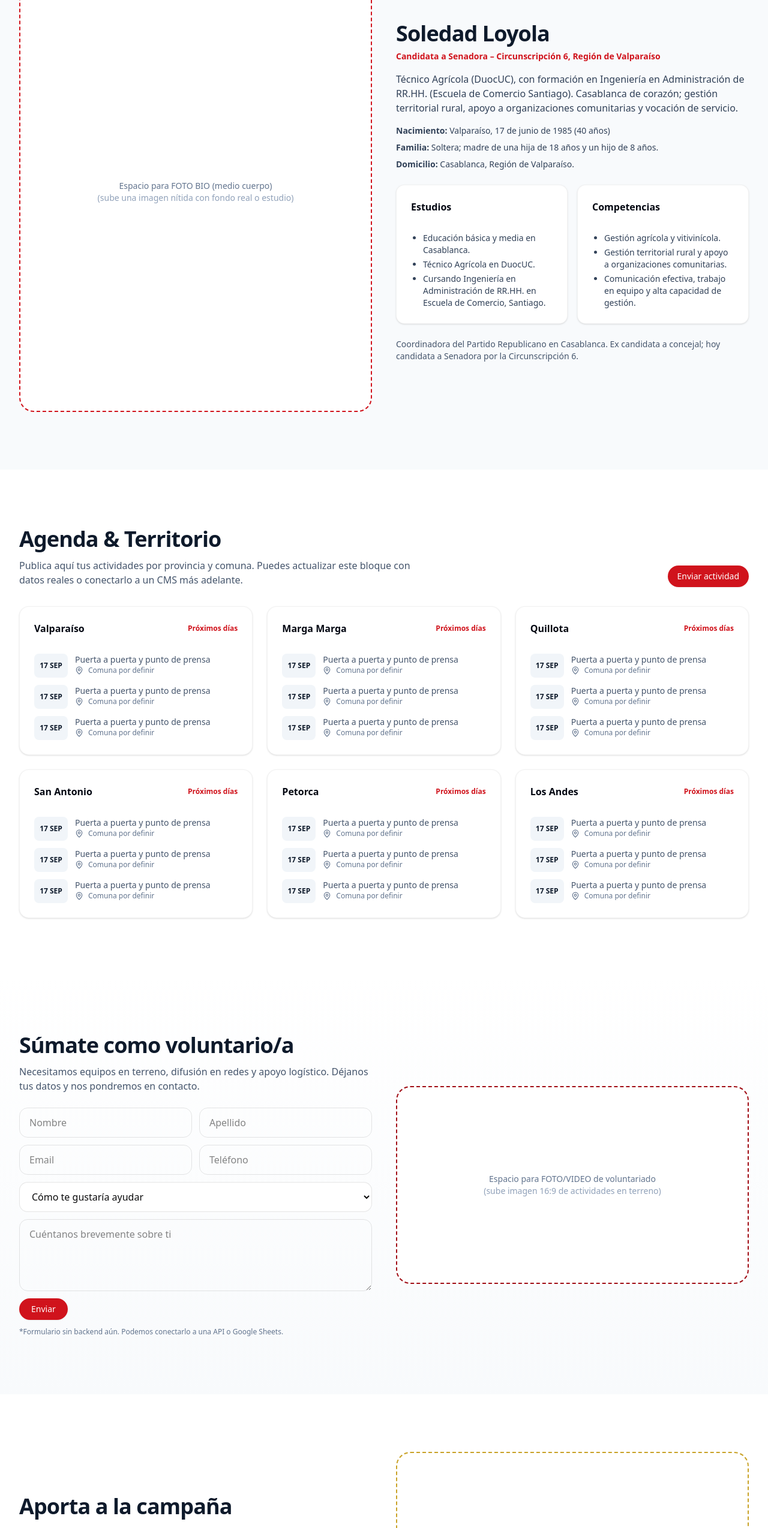
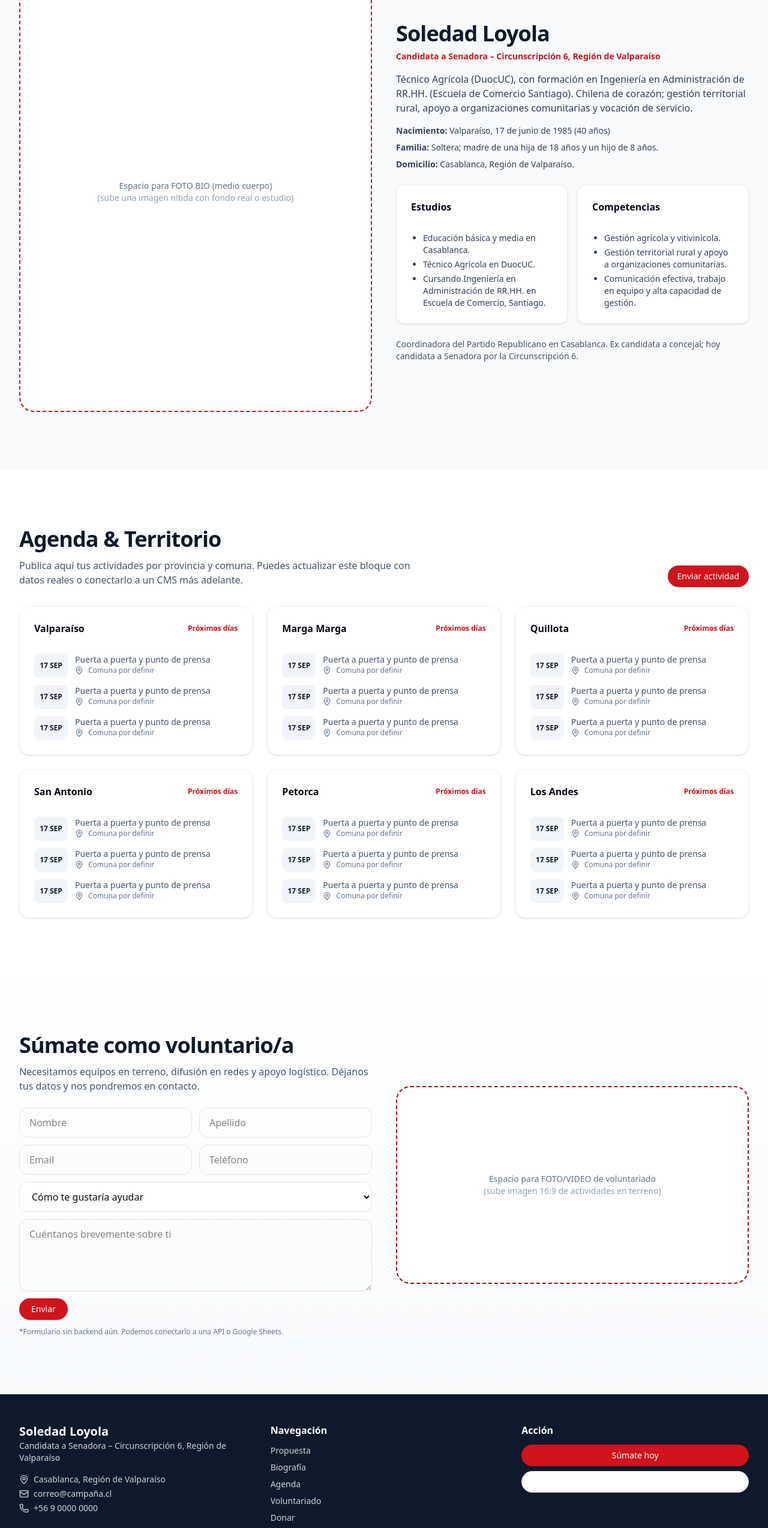
Before and after one commit to Vargosky/landing-soledad-loyola, a Next.js app: page / in a window 1280 px wide. Shown: the part 1640-4188 px from the top of the page at 60% size. Built offline with nearby package versions, Linux system fonts and the light colour scheme.

Commit message:
fix commits

```diff
--- a/src/app/page.js
+++ b/src/app/page.js
@@ -24,7 +24,7 @@ const bio = {
   nombre: "Soledad Loyola",
   cargo: "Candidata a Senadora – Circunscripción 6, Región de Valparaíso",
   resumen:
-    "Técnico Agrícola (DuocUC), con formación en Ingeniería en Administración de RR.HH. (Escuela de Comercio Santiago). Casablanca de corazón; gestión territorial rural, apoyo a organizaciones comunitarias y vocación de servicio.",
+    "Técnico Agrícola (DuocUC), con formación en Ingeniería en Administración de RR.HH. (Escuela de Comercio Santiago). Chilena de corazón; gestión territorial rural, apoyo a organizaciones comunitarias y vocación de servicio.",
   edad: 40,
   nacimiento: "Valparaíso, 17 de junio de 1985",
   familia: "Soltera; madre de una hija de 18 años y un hijo de 8 años.",
@@ -490,7 +490,7 @@ export default function LandingPage() {
       <Biografia />
       <Agenda />
       <Voluntariado />
-      <Donar />
+      {/* <Donar /> */}
       <Footer />
 
       {/* Cinta inferior con CTA persistente en mobile */}
```
